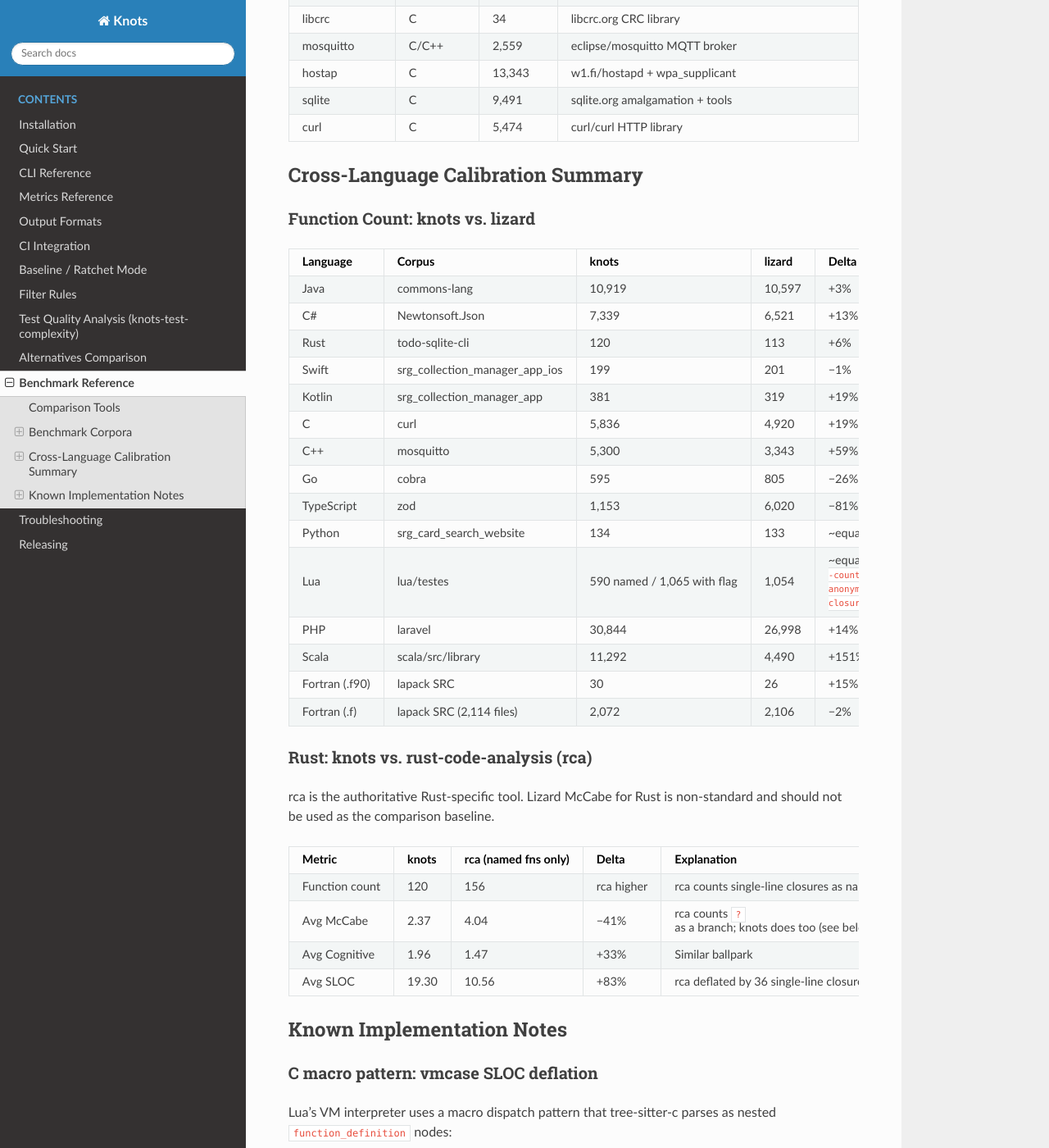
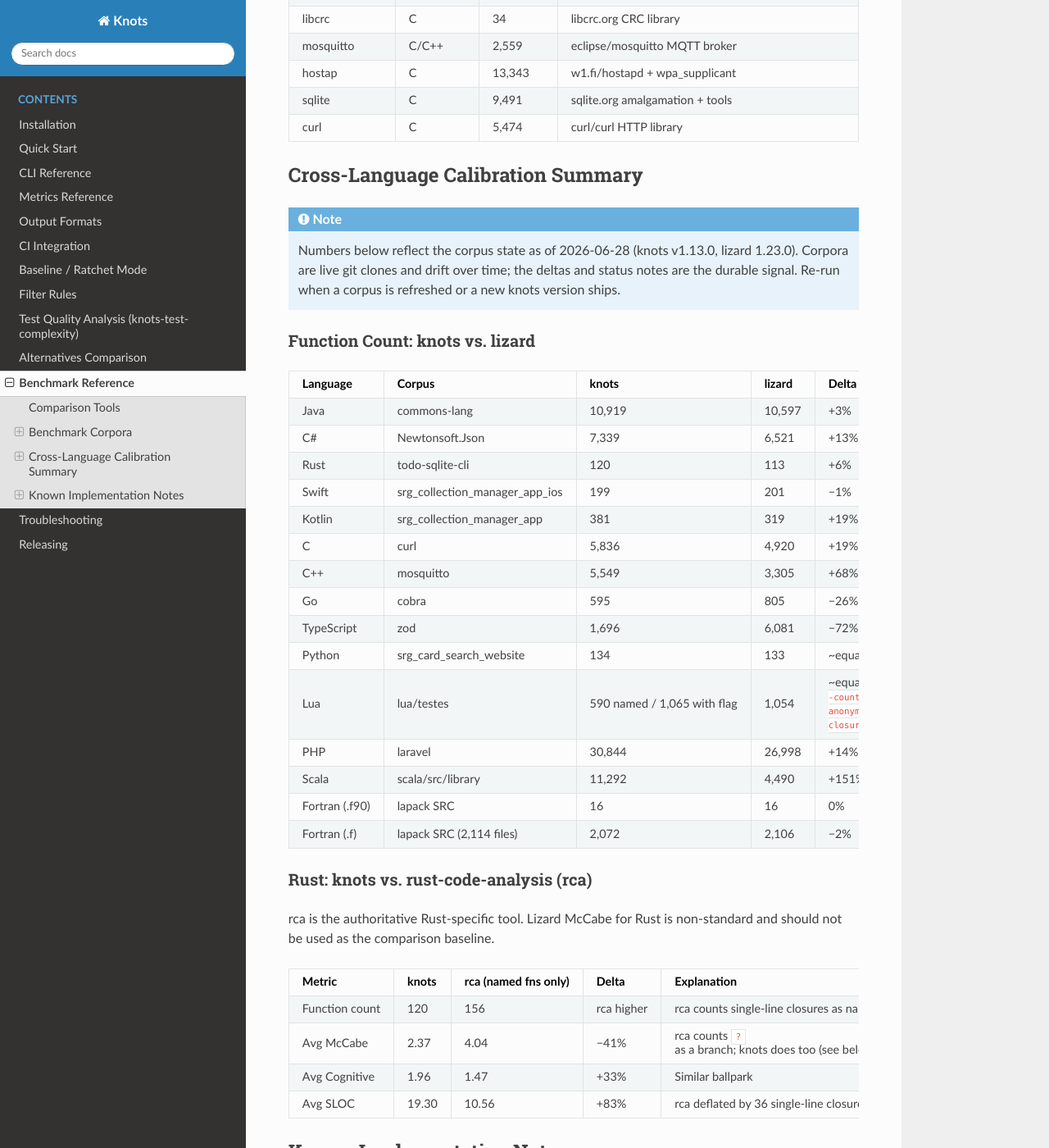
Before and after one commit to brandon-arrendondo/knots, a Sphinx documentation site: the page built from docs/benchmarks.rst, in a window 1280 px wide and 1400 px high, scrolled down 1462 px. Shown: the whole window at 82% size. Built offline with Sphinx 7.4.7 and the Read the Docs theme 3.1.0, drawn with Linux system fonts in a browser that asks for light colours.

Commit message:
docs(benchmark): refresh v1.13.0 numbers; add corpus datestamp note
Update three rows whose corpora drifted since the last benchmark run:
- C++ mosquitto: 5,300→5,549 knots / 3,343→3,305 lizard (corpus updated)
- TypeScript zod: 1,153→1,696 knots / 6,020→6,081 lizard (zod re-cloned at newer monorepo version)
- Fortran .f90 lapack SRC: 30→16 knots / 26→16 lizard (corpus reorganized, now exact agreement)

Add a note stamping the corpus snapshot date (2026-06-28, knots v1.13.0,
lizard 1.23.0) so future reviewers know when to re-run.

Co-Authored-By: Claude Sonnet 4.6 <noreply@anthropic.com>

```diff
--- a/docs/benchmarks.rst
+++ b/docs/benchmarks.rst
@@ -149,6 +149,13 @@ AIRD/AICP calibration corpora
 Cross-Language Calibration Summary
 ===================================
 
+.. note::
+
+   Numbers below reflect the corpus state as of 2026-06-28 (knots v1.13.0,
+   lizard 1.23.0).  Corpora are live git clones and drift over time; the
+   deltas and status notes are the durable signal.  Re-run when a corpus
+   is refreshed or a new knots version ships.
+
 Function Count: knots vs. lizard
 ---------------------------------
 
@@ -200,9 +207,9 @@ Function Count: knots vs. lizard
      - Plausible; knots picks up static inline functions
    * - C++
      - mosquitto
-     - 5,300
-     - 3,343
-     - +59%
+     - 5,549
+     - 3,305
+     - +68%
      - Plausible; templates and lambdas
    * - Go
      - cobra
@@ -212,10 +219,10 @@ Function Count: knots vs. lizard
      - Explained: 210 anonymous ``func_literal`` closures; named counts equal
    * - TypeScript
      - zod
-     - 1,153
-     - 6,020
-     - −81%
-     - Explained: ~4,900 anonymous arrow callbacks; named counts similar
+     - 1,696
+     - 6,081
+     - −72%
+     - Explained: ~4,400 anonymous arrow callbacks; named counts similar
    * - Python
      - srg_card_search_website
      - 134
@@ -242,10 +249,10 @@ Function Count: knots vs. lizard
      - Explained: 6,695 SLOC=1 expression-body defs lizard skips
    * - Fortran (.f90)
      - lapack SRC
-     - 30
-     - 26
-     - +15%
-     - Good; small corpus
+     - 16
+     - 16
+     - 0%
+     - Excellent; corpus reorganized (14 files left SRC/), both tools agree
    * - Fortran (.f)
      - lapack SRC (2,114 files)
      - 2,072
```
